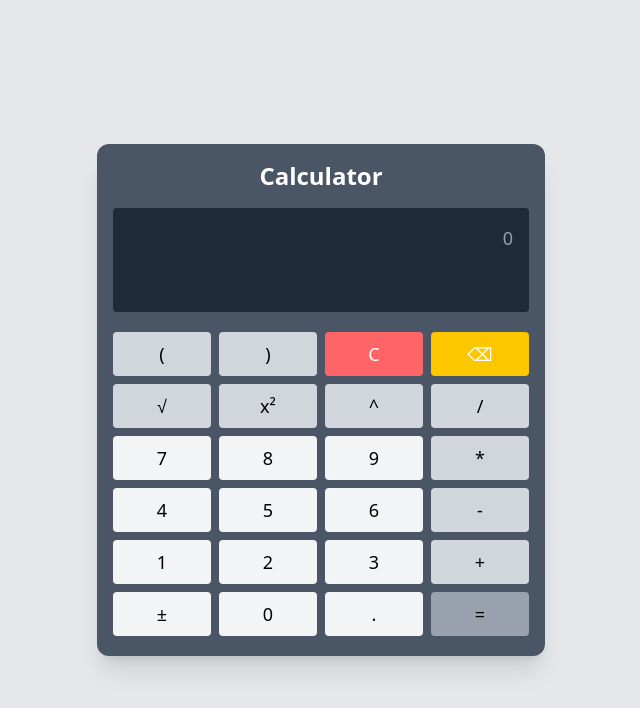
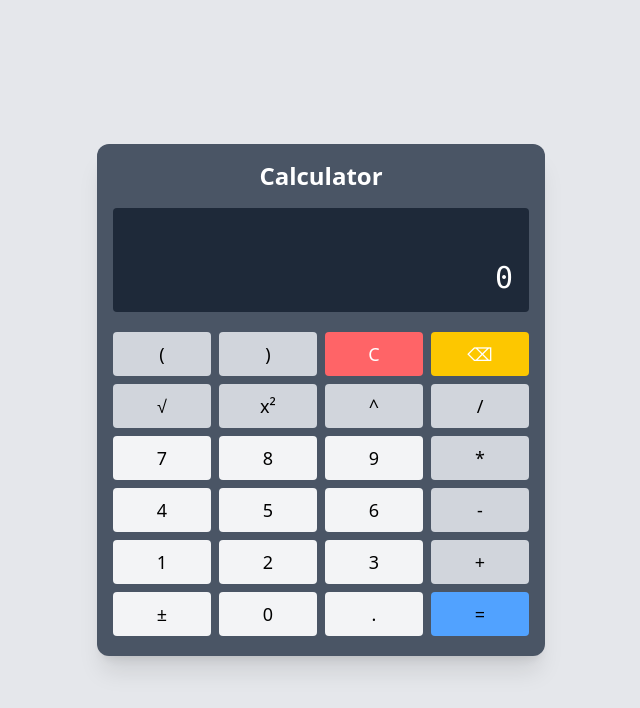
Before and after one commit to joshuakitong/vue-calculator-app, a Vue app: page / in a window 1280 px wide. Shown: the top 708 px of the page, without its empty margins (319-959 px from the left). Built offline with nearby package versions, Linux system fonts and the light colour scheme.

Commit message:
feat: general ui ux update

```diff
--- a/src/components/Calculator.vue
+++ b/src/components/Calculator.vue
@@ -9,9 +9,10 @@ defineProps({ title: String });
 const expression = ref('');
 const result = ref('');
 const justCalculated = ref(false);
+const operators = /[+\-*/^.]/;
 
 const append = (val) => {
-  const isOperator = /[+\-*/^]/.test(val);
+  const isOperator = operators.test(val);
   const isNumber = /[0-9.]/.test(val);
 
   if (result.value === 'Error' || result.value === 'NaN') {
@@ -29,16 +30,18 @@ const append = (val) => {
       result.value = '';
     } else if (val === 'sqrt(') {
       expression.value = `sqrt(${result.value})`;
+    } else if (val === '(') {
+      expression.value = result.value.toString() + val;
     }
     justCalculated.value = false;
     return;
   }
 
-if (justCalculated.value && val === 'sqrt(') {
-  expression.value = `sqrt(${result.value})`;
-  justCalculated.value = false;
-  return;
-}
+  if (justCalculated.value && val === 'sqrt(') {
+    expression.value = `sqrt(${result.value})`;
+    justCalculated.value = false;
+    return;
+  }
 
   const lastChar = expression.value.slice(-1);
 
@@ -55,8 +58,8 @@ if (justCalculated.value && val === 'sqrt(') {
     if (currentNumber.includes('.')) return;
   }
 
-  const isCurrentOp = /[+\-*/^.]/.test(val)
-  const isLastOp = /[+\-*/^.]/.test(lastChar)
+  const isCurrentOp = operators.test(val)
+  const isLastOp = operators.test(lastChar)
   const allowNegativeExponent = lastChar === '^' && val === '-'
 
   if (isCurrentOp && isLastOp && !allowNegativeExponent) {
@@ -91,6 +94,7 @@ if (justCalculated.value && val === 'sqrt(') {
 const clear = () => {
   expression.value = '';
   result.value = '';
+  justCalculated.value = false;
 }
 
 const deleteLast = () => {
@@ -99,14 +103,19 @@ const deleteLast = () => {
 
 const calculate = () => {
   try {
-    const evalResult = evaluate(expression.value);
+    const open = (expression.value.match(/\(/g) || []).length;
+    const close = (expression.value.match(/\)/g) || []).length;
+    let balancedExpression = expression.value + ')'.repeat(open - close);
+
+    let evalResult = evaluate(balancedExpression);
+
     result.value = evalResult.toString();
     justCalculated.value = true;
   } catch (err) {
     result.value = 'Error';
     justCalculated.value = false;
   }
-}
+};
 
 const square = () => {
   if (expression.value === '') return;
@@ -117,7 +126,7 @@ const square = () => {
 
   const valueToSquare = justCalculated.value ? result.value : expression.value;
 
-  expression.value = `(${valueToSquare})^2`;
+  expression.value = `((${valueToSquare})^2)`;
   justCalculated.value = false;
 }
 
@@ -162,7 +171,7 @@ onMounted(() => {
   <div class="min-h-screen flex items-center justify-center bg-gray-200 px-4">
     <div class="w-full max-w-md bg-gray-600 rounded-xl shadow-xl p-4">
       <h1 class="text-center text-2xl font-bold mb-4 text-white">{{ title }}</h1>
-      <Display :expression="expression" :result="result" />
+      <Display :expression="expression" :result="result" :justCalculated="justCalculated" />
       <Keypad
         @append="append"
         @clear="clear"
--- a/src/components/Display.vue
+++ b/src/components/Display.vue
@@ -2,16 +2,21 @@
 defineProps({
   expression: String,
   result: String,
+  justCalculated: Boolean,
 });
 </script>
 
 <template>
   <div class="bg-gray-800 text-white p-4 rounded mb-4 h-26 flex flex-col text-right">
+
+
     <div class="text-lg text-gray-400 truncate">
-      {{ expression || '0' }}
+      {{ justCalculated ? expression : '' }}
     </div>
-    <div class="text-3xl font-mono mt-auto">
-      {{ result || '' }}
+
+    <div class="text-3xl font-mono mt-auto truncate">
+      {{ justCalculated ? result : expression || '0' }}
     </div>
+
   </div>
 </template>
--- a/src/components/Keypad.vue
+++ b/src/components/Keypad.vue
@@ -36,7 +36,7 @@ const keys = [
     { label: '±', class: 'bg-gray-100 hover:bg-gray-200', action: () => emit('negate') },
     { label: '0', class: 'bg-gray-100 hover:bg-gray-200', action: () => emit('append', '0') },
     { label: '.', class: 'bg-gray-100 hover:bg-gray-200', action: () => emit('append', '.') },
-    { label: '=', class: 'bg-gray-400 hover:bg-gray-500', action: () => emit('calculate') },
+    { label: '=', class: 'bg-blue-400 hover:bg-blue-500', action: () => emit('calculate') },
   ],
 ];
 
```
